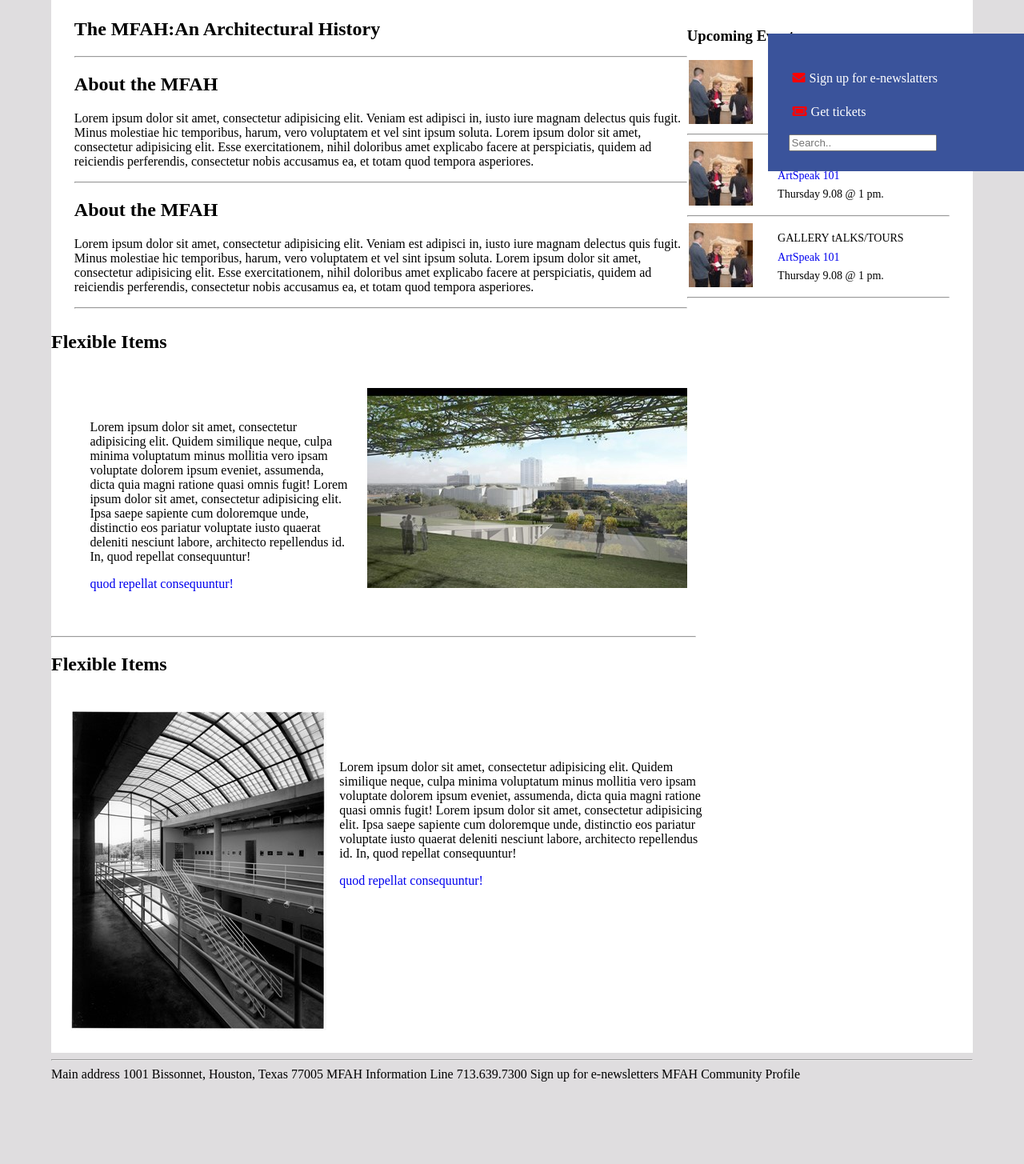
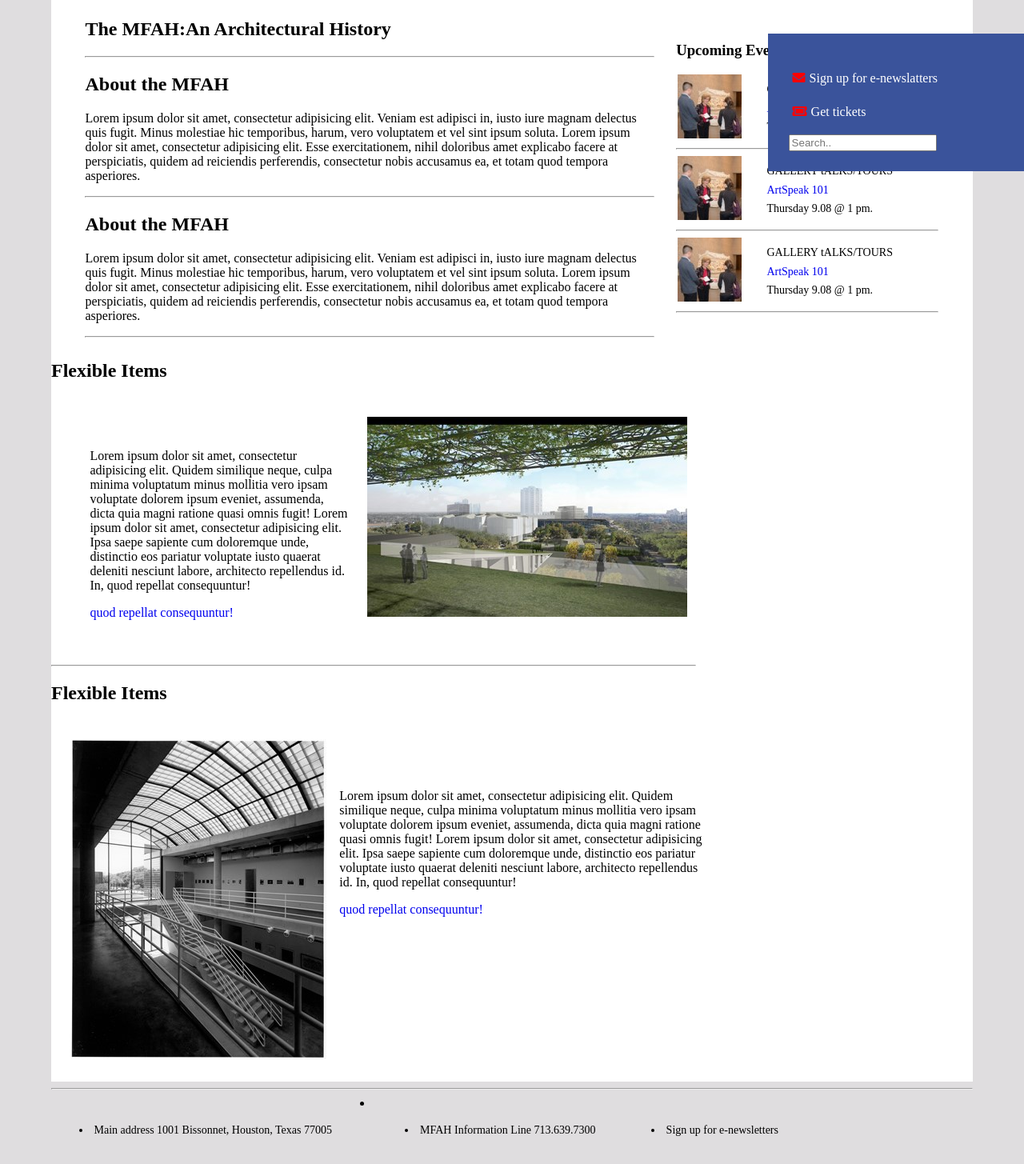
Before and after one commit to SandraBollo/labs-html-css-static-fullpage-mfah, a plain HTML site: page html-css-static-fullpage-mfah/index.html in a window 1280 px wide. Shown: the part 358-1813 px from the top of the page at 80% size. Before the commit the page ends 1718 px from the top, so only its background shows below. Drawn offline with nearby package versions, Linux system fonts and the light colour scheme; a script that the page names is missing.

Commit message:
tarea completa

```diff
--- a/html-css-static-fullpage-mfah/css/main.css
+++ b/html-css-static-fullpage-mfah/css/main.css
@@ -70,11 +70,14 @@ nav{
   max-width: 95%;
   margin: 0 auto;
   display: flex;
+  display: -ms-flexbox;
+  display: -webkit-flex;
+  flex-direction: row;
   flex-wrap: wrap;
 
 }
 .continer-text{
-  width: 70%;
+  width: 65%;
   margin:auto;
 }
 .continer-two{
@@ -157,3 +160,9 @@ nav{
   color: red;
   padding: 5px;
 }
+
+.footerFin{
+  text-decoration: none;
+  font-size: 14px;
+  padding: 3%;
+}
--- a/html-css-static-fullpage-mfah/index.html
+++ b/html-css-static-fullpage-mfah/index.html
@@ -39,7 +39,7 @@
 			<a href="#" class="nav-colors"> The MFAH:An Architectural History</a>
 			</nav>
 		</div>
-		<div class="continer">
+		<div class="continer ">
 			<div class="continer-text">
 				<h1>The MFAH:An Architectural History</h1>
 				<hr>
@@ -127,10 +127,10 @@
 		<div class="contenedor-inferior">
          <div class="contenedor">
            <div class="columnaA">
-             <bot> Main address  1001 Bissonnet, Houston, Texas 77005</bot>
-             <bot>MFAH Information Line  713.639.7300</bot>
-             <bot> Sign up for e-newsletters</bot>
-             <bot> MFAH Community Profile</bot>
+             <li class="footerFin"> Main address  1001 Bissonnet, Houston, Texas 77005<li>
+             <li class="footerFin">MFAH Information Line  713.639.7300</li>
+             <li class="footerFin"> Sign up for e-newsletters</li>
+             <!-- <li class="footerFin"> MFAH Community Profile</li> -->
            </div>
          </div>
 		</div>
```
